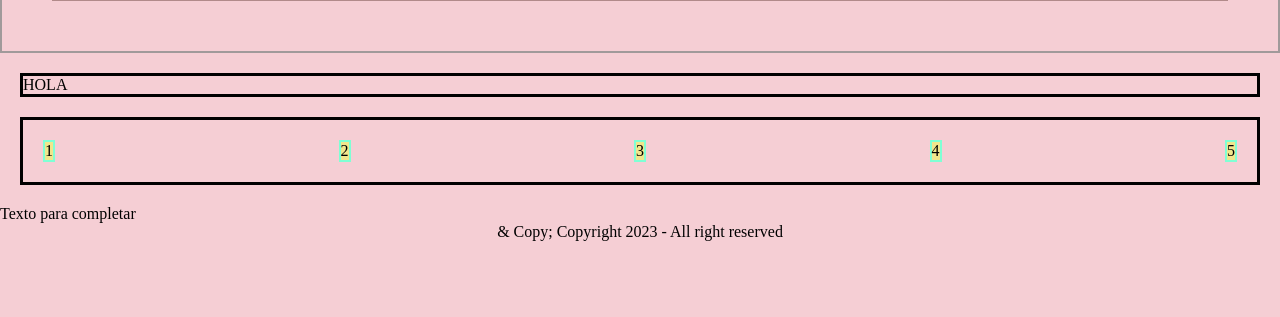
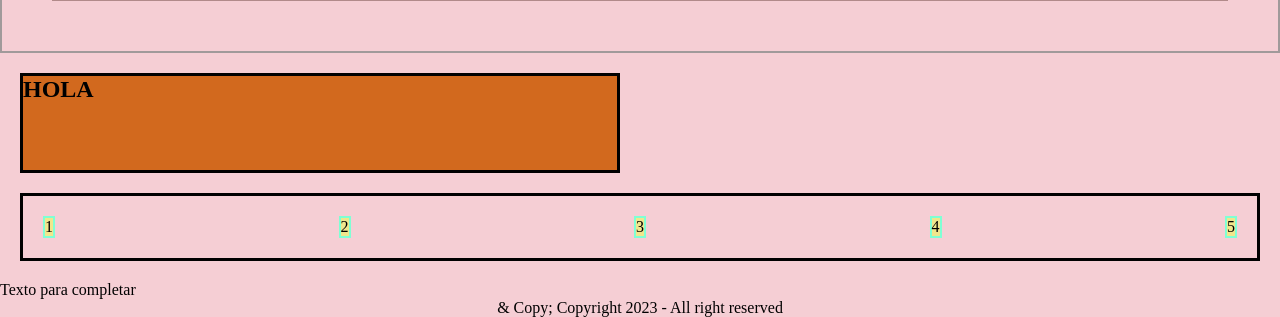
Before and after one commit to victoriagomboso/comision23050, a plain HTML site: page Clases Css/Css/index.html in a window 1280 px wide. Shown: the part 1211-1528 px from the top of the page. Before the commit the page ends 1452 px from the top, so only its background shows below. Drawn offline with Linux system fonts and the light colour scheme.

Commit message:
cambio nombre de carpeta

```diff
--- a/Clases Css/Css/Styles.css
+++ b/Clases Css/Css/Styles.css
@@ -28,6 +28,7 @@ div{
 background-color: khaki;
 border: 2px solid aquamarine;
 }
+
 article{
     border: 3px solid #b18a8a;
     padding: 30px;
@@ -38,3 +39,12 @@ section{
     padding: 30px;
     border: 2px solid #a09a9a;
 }
+#saludo{
+    width: 600px;
+    height: 100px;
+    background-color: chocolate;
+    transition: background-color 5s;
+}
+#saludo:hover{
+    background-color: yellow;
+}
--- a/Clases Css/Css/index.html
+++ b/Clases Css/Css/index.html
@@ -34,8 +34,8 @@
             </article>
         </section>
         <!--Modelado de cajas con DIV-->
-        <div>
-            HOLA
+        <div id="saludo">
+           <h2>HOLA</h2>
         </div>
         <div id="container">
             <div id="caja1">1</div>
```
Also changed, not shown: HTML/CSS/styles.css (renamed from HTLM/CSS/styles.css), HTML/imagenes/favicon.ico (renamed from HTLM/imagenes/favicon.ico), HTML/imagenes/imagenes.webp (renamed from HTLM/imagenes/imagenes.webp), HTML/index.html (renamed from HTLM/index.html).
